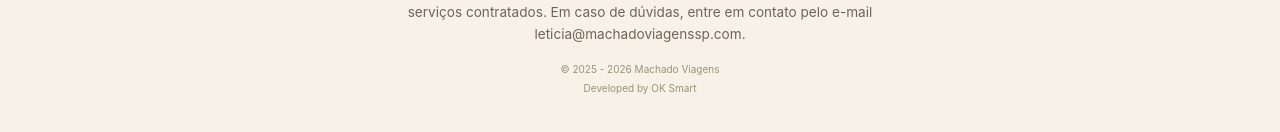
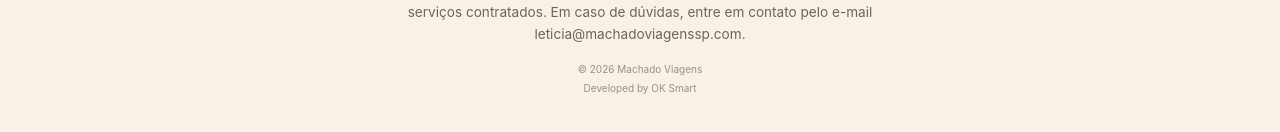
Before and after one commit to DavisonCDev/machado-viagens, a React (Vite) app: page / in a window 1280 px wide. Shown: the part 7344-7476 px from the top of the page. Built offline with nearby package versions, Linux system fonts and the light colour scheme.

Commit message:
Corrige ano de criacao do site no rodape para 2026
Generated with [Devin](https://devin.ai)

Co-Authored-By: Devin <158243242+devin-ai-integration[bot]@users.noreply.github.com>

```diff
--- a/src/App.jsx
+++ b/src/App.jsx
@@ -35,7 +35,7 @@ import {
 
 const tripImages = [destino01, destino02]
 const consultantPhotos = [brunaPhoto, leticiaPhoto]
-const foundingYear = 2025
+const foundingYear = 2026
 const currentYear = new Date().getFullYear()
 const siteYears =
   currentYear > foundingYear ? `${foundingYear} - ${currentYear}` : `${foundingYear}`
```
